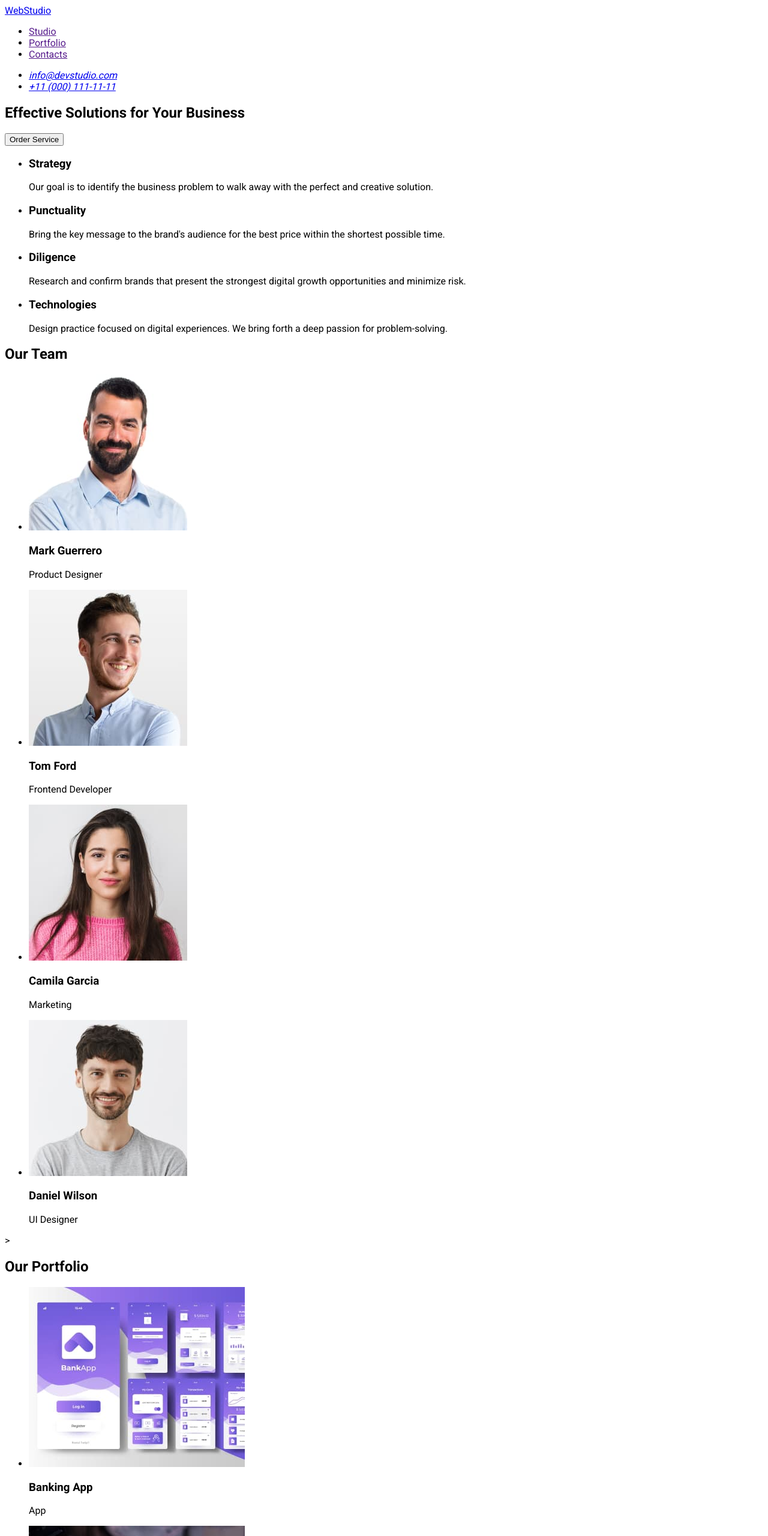
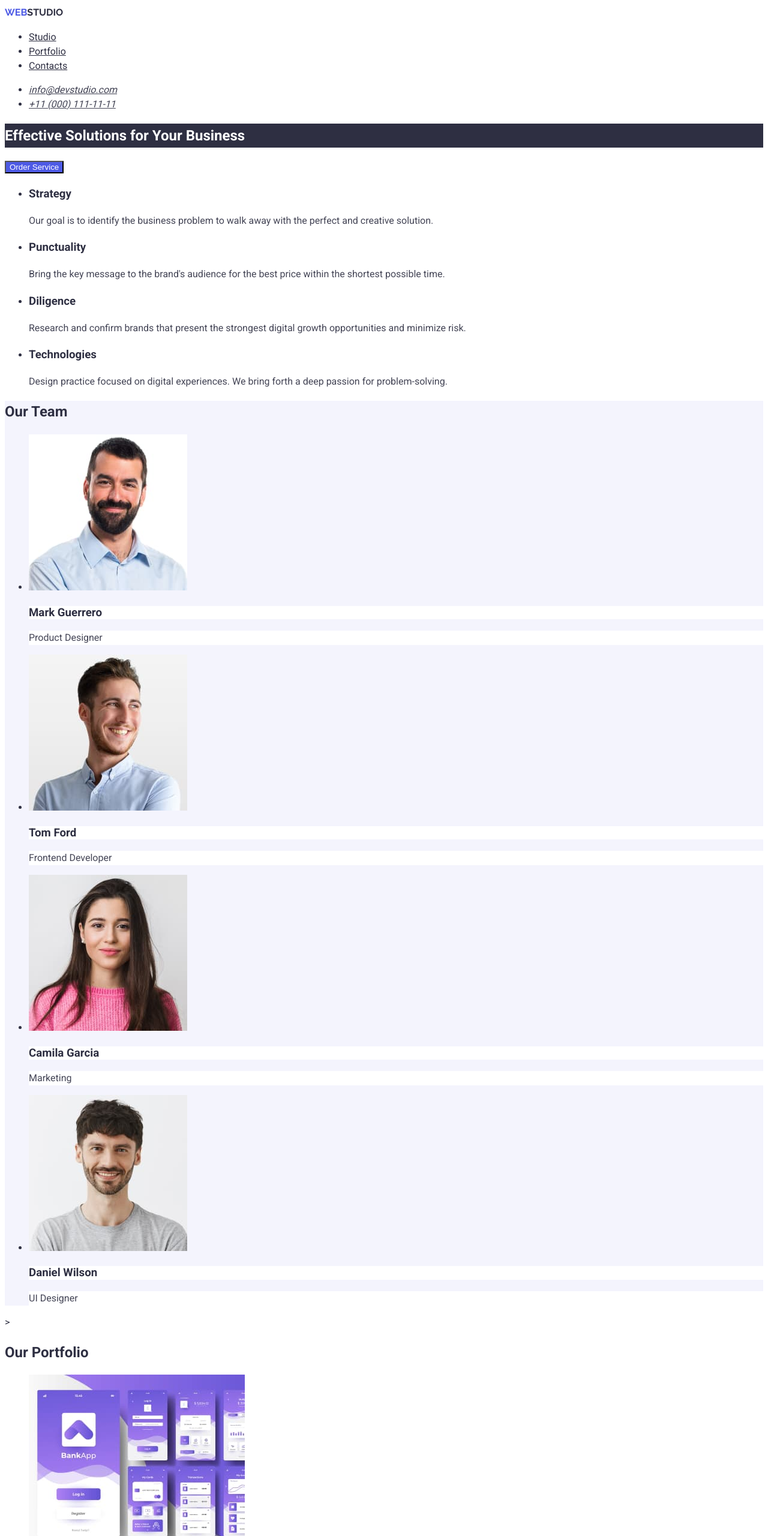
Before and after one commit to TaniaFed/goit-markup-hw-02, a plain HTML site: page index.html in a window 1280 px wide. Shown: the top 2560 px of the page at 60% size. Drawn offline with Linux system fonts and the light colour scheme.

Commit message:
hw-2 finished

```diff
--- a/css/styles.css
+++ b/css/styles.css
@@ -1,4 +1,126 @@
 body {
-    font-family: "Roboto", "Raleway", sans-serif;
+    font-family: "Roboto", sans-serif;
+    color: #2E2F42;
+    line-height: 1.5;
+    font-size: 16;
+}
 
+header {
+    background: var(--WHITE, #FFF);
 }
+
+.header-logo {
+    color: #2E2F42;
+    font-family: "Raleway";
+    line-height: 1.6;
+    font-size: 18;
+    text-transform: uppercase;
+    text-decoration: none;
+}
+
+.header-logo .accent {
+    color:#4D5AE5;
+    font-family: "Raleway";
+    line-height: 1.6;
+    font-size: 18;
+}
+
+.header-contact-link {
+    color: #2E2F42;
+}
+
+.header-contact-link:hover,
+.header-contact-link:focus {
+    color:#4D5AE5;
+}
+
+.address-link {
+    color: #434455;
+}
+
+.address-link:hover,
+.address-link:focus {
+    color: #4D5AE5;
+}
+
+.main-motto {
+    color:  #FFFFFF;
+    background: #2E2F42;
+    line-height: 1.7;
+    font-size: 56;
+}
+
+.main-button {
+    background: #4D5AE5;
+    color: #FFFFFF;
+}
+
+.main-button:hover,
+.main-button:focus {
+    color: #4D5AE5;
+}
+
+.h3 {
+    color: #2E2F42;
+    font-size: 20;
+    font-weight: 500;
+    line-height: 1.2;
+    background: #FFF;
+}
+
+.text-characteristics {
+    color: #434455;
+    background: #FFF;
+}
+
+.h2 {
+    color: #2E2F42;
+    font-size: 36;
+    line-height: 1.1;
+    text-transform: capitalize;
+}
+
+#team-portfolio {
+    background-color: #F4F4FD;
+}
+
+.team-position {
+    background: #FFF;
+    color: #434455;
+}
+
+.team-member {
+    color: #2E2F42;
+    font-size: 20;
+    line-height: 1.2;
+    background: #FFF;
+}
+
+.portfolio-description {
+    color: #434455;
+        background: #FFF;
+}
+
+footer {
+    background-color: #2E2F42;
+}
+
+.footer-logo {
+    color: #F4F4FD;
+    font-family: "Raleway";
+    line-height: 1.6;
+    font-size: 18;
+    text-transform: uppercase;
+    text-decoration: none;
+}
+
+.footer-logo .accent {
+    color: #4D5AE5;
+    font-family: "Raleway";
+    line-height: 1.6;
+    font-size: 18;
+}
+
+.footer-text {
+    color: #F4F4FD;
+}
--- a/index.html
+++ b/index.html
@@ -8,7 +8,8 @@
         <link rel="preconnect" href="https://fonts.gstatic.com" crossorigin>
         <link href="https://fonts.googleapis.com/css2?family=Raleway:wght@700&family=Roboto:wght@400;500;700&display=swap"
             rel="stylesheet">
-        <link rel="stylesheet" href="./css/styles.css" />
+
+            <link rel="stylesheet" href="./css/styles.css" />
     </head>
 <!--Head ended-->
     <body>
@@ -17,17 +18,17 @@
 
             <nav>
 
-                <a href="./index.html">WebStudio</a>
+                <a class="header-logo" href="./index.html"><span class="accent">Web</span>Studio</a>
 
                 <ul>
                     <li>
-                        <a href="">Studio</a>
+                        <a class="header-contact-link" href="./index.html">Studio</a>
                     </li>
                     <li>
-                        <a href="">Portfolio</a>
+                        <a class="header-contact-link" href="#portfolio-section">Portfolio</a>
                     </li>
                     <li>
-                        <a href="">Contacts</a>
+                        <a class="header-contact-link" href="#contacts-address">Contacts</a>
                     </li>
                 </ul>
             </nav>
@@ -35,10 +36,10 @@
             <address id="contacts-address">
                 <ul>
                     <li>
-                        <a href="mailto:info@devstudio.com">info@devstudio.com</a>
+                        <a class="address-link" href="mailto:info@devstudio.com">info@devstudio.com</a>
                     </li>
                     <li>
-                        <a href="tel:+110001111111">+11 (000) 111-11-11</a>
+                        <a class="address-link" href="tel:+110001111111">+11 (000) 111-11-11</a>
                     </li>
                 </ul>
             </address>
@@ -47,19 +48,19 @@
 
         <!--Main page starts-->
         <main>
-            <section>
+            <section class="main-section">
 
-                <h1>
+                <h1 class="main-motto">
                     Effective Solutions for Your Business
                 </h1>
 
-                <button type="button">
+                <button class="main-button" type="button">
                     Order Service
                 </button>
 
             </section>
 <!--Section with list of characteristics starts-->
-            <section>
+            <section class="company-characteristics">
                 <h2 hidden>
                     List of characteristics
                 </h2>
@@ -68,7 +69,7 @@
                         <h3>
                             Strategy
                         </h3>
-                        <p>
+                        <p class="text-characteristics">
                             Our goal is to identify the business
                             problem to walk away with the perfect and creative solution.
                         </p>
@@ -77,7 +78,7 @@
                         <h3>
                             Punctuality
                         </h3>
-                        <p>
+                        <p class="text-characteristics">
                             Bring the key message to the brand's audience for the best price within the shortest possible time.
                         </p>
                     </li>
@@ -85,7 +86,7 @@
                         <h3>
                             Diligence
                         </h3>
-                        <p>
+                        <p class="text-characteristics">
                             Research and confirm brands that present the strongest digital growth opportunities and minimize risk.
                         </p>
                     </li>
@@ -93,7 +94,7 @@
                         <h3>
                             Technologies
                         </h3>
-                        <p>
+                        <p class="text-characteristics">
                             Design practice focused on digital experiences. We bring forth a deep passion for problem-solving.
                         </p>
                     </li>
@@ -101,7 +102,7 @@
 
             </section>
             <!--Section Our Team starts-->
-            <section id="portfolio-section">
+            <section id="team-portfolio">
 
                 <h2>
                 Our Team
@@ -111,37 +112,47 @@
                     <li>
                         <img src="./images/img1.jpg"
                             alt="Mark Guerrero" width="264" height="260" />
-                            <h3>
+                            <h3 class="team-member">
                                 Mark Guerrero
                             </h3>
-                            <p>
+                            <p class="team-position">
                                 Product Designer
                             </p>
                     </li>
                     <li>
                             <img src="./images/img2.jpg"
                             alt="Tom Ford" width="264" height="260" />
-                            <h3>
+                            <h3 class="team-member">
                                 Tom Ford
                             </h3>
-                            <p>Frontend Developer</p>
+                            <p class="team-position">
+                                Frontend Developer
+                            </p>
                     </li>
                     <li>
                             <img src="./images/img3.jpg"
                             alt="Camila Garcia" width="264" height="260" />
-                            <h3>Camila Garcia</h3>
-                            <p>Marketing</p>
+                            <h3 class="team-member">
+                                Camila Garcia
+                            </h3>
+                            <p class="team-position">
+                                Marketing
+                            </p>
                     </li>
                     <li>
                             <img src="./images/img4.jpg"
                             alt="Daniel Wilson" width="264" height="260" />
-                            <h3>Daniel Wilson</h3>
-                            <p>UI Designer</p>
+                            <h3 class="team-member">
+                                Daniel Wilson
+                            </h3>
+                            <p class="team-position">
+                                UI Designer
+                            </p>
                     </li>
                 </ul>
             </section>
 <!--Section Our Portfolio starts-->>
-            <section>
+            <section class="company-portfolio" id="portfolio-section">
                 <h2>
                     Our Portfolio
                 </h2>
@@ -150,42 +161,42 @@
                         <img src="./images/img11.jpg"
                         alt="Banking App pictures" width="360" height="300">
                         <h3>Banking App</h3>
-                        <p>App</p>
+                        <p class="portfolio-description">App</p>
 
                     </li>
                     <li>
                         <img src="./images/img6.jpg"
                         alt="Cashless Payment process" width="360" height="300">
                         <h3>Cashless Payment</h3>
-                        <p>Marketing</p>
+                        <p class="portfolio-description">Marketing</p>
 
                     </li>
                     <li>
                         <img src="./images/img7.jpg"
                         alt="Meditation App on phone and laptop" width="360" height="300">
                         <h3>Meditation App</h3>
-                        <p>App</p>
+                        <p class="portfolio-description">App</p>
 
                     </li>
                     <li>
                         <img src="./images/img8.jpg"
                         alt="Driver holds steering wheel" width="360" height="300">
                         <h3>Taxi Service</h3>
-                        <p>Marketing</p>
+                        <p class="portfolio-description">Marketing</p>
 
                     </li>
                     <li>
                         <img src="./images/img9.jpg"
                         alt="Screen illustrations on phone" width="360" height="300">
                         <h3>Screen Illustrations</h3>
-                        <p>Design</p>
+                        <p class="portfolio-description">Design</p>
 
                     </li>
                     <li>
                         <img src="./images/img10.jpg"
                         alt="Smiling girl with headphones" width="360" height="300">
                         <h3>Online Courses</h3>
-                        <p>Marketing</p>
+                        <p class="portfolio-description">Marketing</p>
 
                     </li>
                 </ul>
@@ -197,9 +208,9 @@
         <!--Footer begins-->
         <footer>
 
-            <a href="./index.html">WebStudio</a>
+            <a class="footer-logo" href="./index.html"><span class="accent">Web</span>Studio</a>
 
-            <p>
+            <p class="footer-text">
                 Increase the flow of customers and sales for your business with digital marketing & growth solutions.
             </p>
 
```
